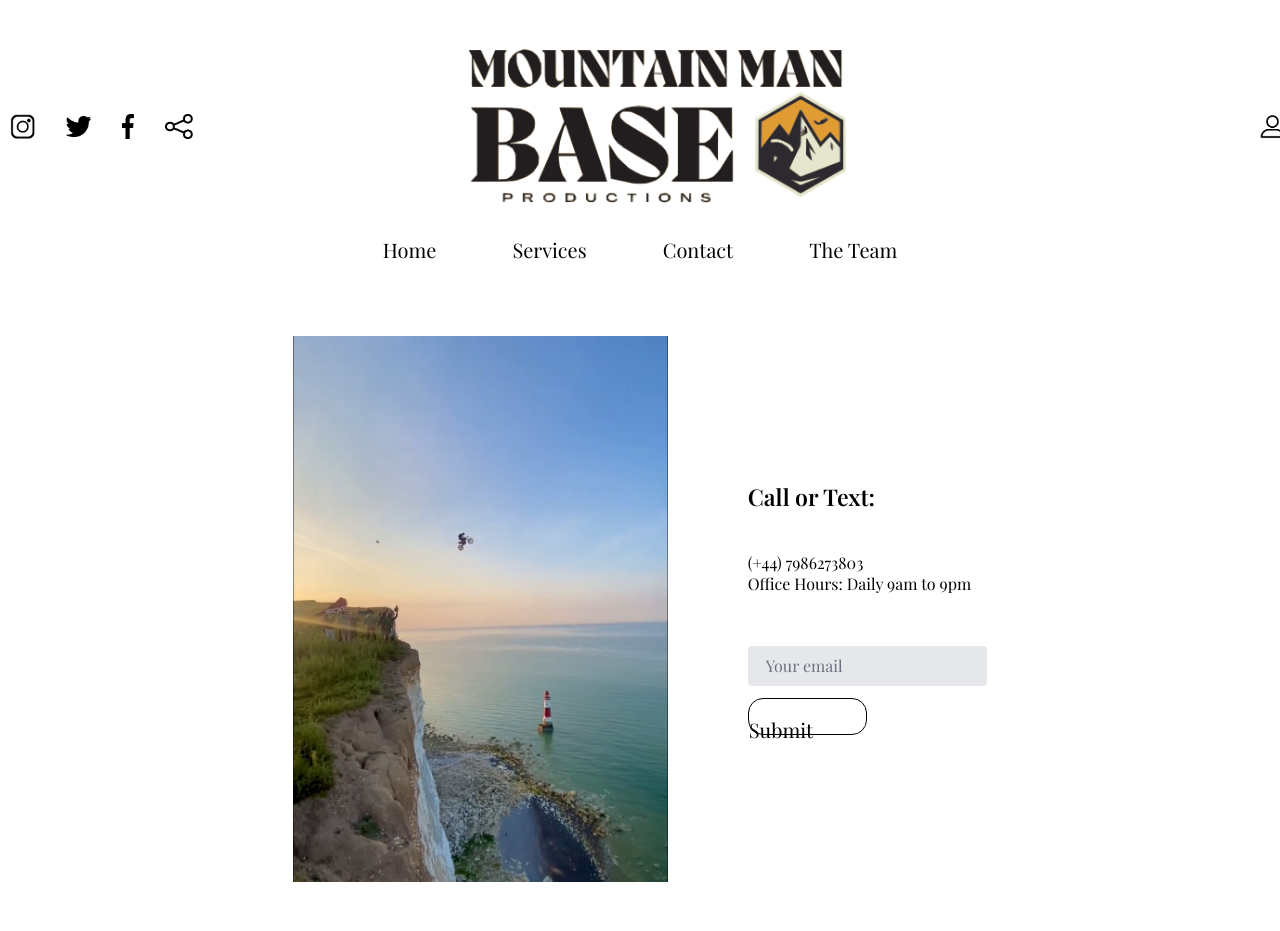
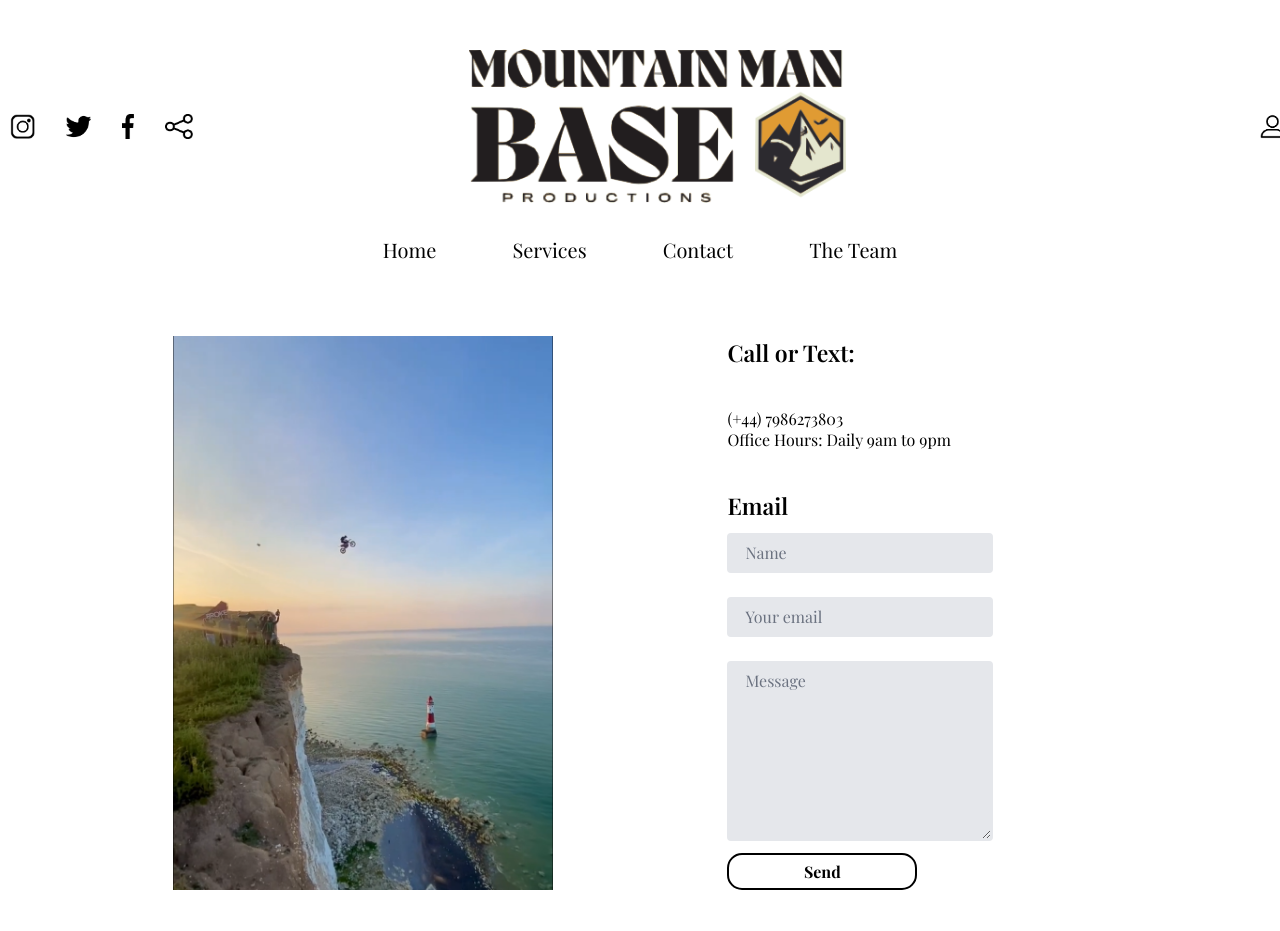
Before and after one commit to Jxkeorton/stunt-team, a React (Create React App) app: page /contact in a window 1280 px wide. Shown: the top 931 px of the page. Built offline with nearby package versions, Linux system fonts and the light colour scheme.

Commit message:
contact page done

```diff
--- a/package.json
+++ b/package.json
@@ -3,6 +3,7 @@
   "version": "0.1.0",
   "private": true,
   "dependencies": {
+    "@emailjs/browser": "^3.11.0",
     "@fortawesome/fontawesome-svg-core": "^6.5.1",
     "@fortawesome/free-solid-svg-icons": "^6.5.1",
     "@fortawesome/react-fontawesome": "^0.2.0",
--- a/src/pages/Contact.jsx
+++ b/src/pages/Contact.jsx
@@ -1,21 +1,58 @@
-import React from 'react';
+import React, {useRef, useState} from 'react';
 import Layout from 'Layout'
 import { Img, Text } from "components";
+import emailjs from "@emailjs/browser";
 
 const Contact = () => {
+  const form = useRef();
+  const [isSubmitting, setIsSubmitting] = useState(false);
+  const [isSuccess, setIsSuccess] = useState(false);
+
+  const sendEmail = (e) => {
+    e.preventDefault();
+    setIsSubmitting(true);
+
+    emailjs
+      .sendForm(
+        'service_y3gnaar',
+        'template_5fv1vj2',
+        form.current,
+        'e3dNwKxoG5Xuv3hqO'
+      )
+      .then(
+        (result) => {
+          console.log(result.text);
+          console.log('message sent');
+          setIsSuccess(true);
+        },
+        (error) => {
+          console.log(error.text);
+        }
+      )
+      .finally(() => {
+        setIsSubmitting(false);
+      });
+  };
+
+  const resetForm = () => {
+    setIsSuccess(false);
+  };
 
   return (
     <Layout>
-      <div className='flex flex-row items-center justify-center mt-[63px] md:gap-5 gap-20'>
+      <div className='flex flex-row md:flex-col items-center justify-center mt-[63px] md:gap-5 gap-20'>
         {/* left side */}
+        <div className='flex w-full h-full md:justify-center'>
           <Img
-          className="max-h-[900px] h-auto w-[40%] object-cover"
+            className="max-h-[900px] h-auto w-[80%] object-cover"
             src="images/img_motobase.png"
             alt="motobase"
           />
+        </div>
+
 
         {/* right side */}
-        <div className='flex flex-col justify-center'>
+        <div className='flex flex-col justify-center md:items-center w-[80%]'>
           <Text
             className="sm:text-[19px] md:text-[21px] text-[23px]"
             size="txtPlayfairDisplayRomanSemiBold23"
@@ -31,17 +68,35 @@ const Contact = () => {
           </Text>
 
 
-          <div>
-            <input type="text" placeholder="Your email" className=' my-3 bg-gray-200 appearance-none border-2 border-gray-200 rounded w-full py-2 px-4 text-gray-700 leading-tight focus:outline-none focus:bg-white focus:border-black-900' />
+          <div className=' flex flex-col md:items-center w-full'>
 
-            <button className="bg-white-A700 md:flex h-[37px] md:items-center md:justify-center m-auto rounded-[15px] w-[50%] border border-solid border-black-900 transition-all duration-300 ease-in-out hover:bg-yellow-500" >
           <Text
-                  className="absolute md:flex h-max md:items-center justify-center m-auto text-black-900 text-center text-xl w-max"
-                  size="txtPlayfairDisplayRomanRegular20Black900"
+            className="sm:text-[19px] md:text-[21px] text-[23px]"
+            size="txtPlayfairDisplayRomanSemiBold23"
           >
-                  Submit
+            Email
           </Text>
-            </button>
+            <form ref={form} onSubmit={sendEmail} className='flex flex-col md:items-center w-full'>
+              <input type="text" placeholder="Name" name="user_name" className=' my-3 bg-gray-200 appearance-none border-2 border-gray-200 rounded  py-2 px-4 text-gray-700 leading-tight focus:outline-none focus:bg-white focus:border-black-900 w-[70%] md:w-full'/>
+              <input type="email" placeholder="Your email" name="user_email" className=' my-3 bg-gray-200 appearance-none border-2 border-gray-200 rounded  py-2 px-4 text-gray-700 leading-tight focus:outline-none focus:bg-white focus:border-black-900 w-[70%] md:w-full' />
+              <textarea placeholder="Message" name="message"  rows={8} className='my-3 bg-gray-200 appearance-none border-2 border-gray-200 rounded py-2 px-4 text-gray-700 leading-tight focus:outline-none focus:bg-white focus:border-black-900 w-[70%] md:w-full ' />
+
+              <input
+                type="submit"
+                className="bg-white-A700 h-[37px] rounded-[15px] w-[50%] border-2 border-solid border-black-900 transition-all duration-300 ease-in-out hover:bg-yellow-500 font-bold"
+                disabled={isSubmitting}
+                value={
+                  isSubmitting
+                    ? 'Sending...'
+                    : isSuccess
+                    ? 'Sent! Send Another?'
+                    : 'Send'
+                }
+                onClick={isSuccess ? resetForm : undefined}
+              />
+
+            </form>
+
           </div>
 
 
```
Also changed, not shown: 1 other file (tests, documents, lock files or other folders). Lines whose indentation alone changed are shown as unchanged.
